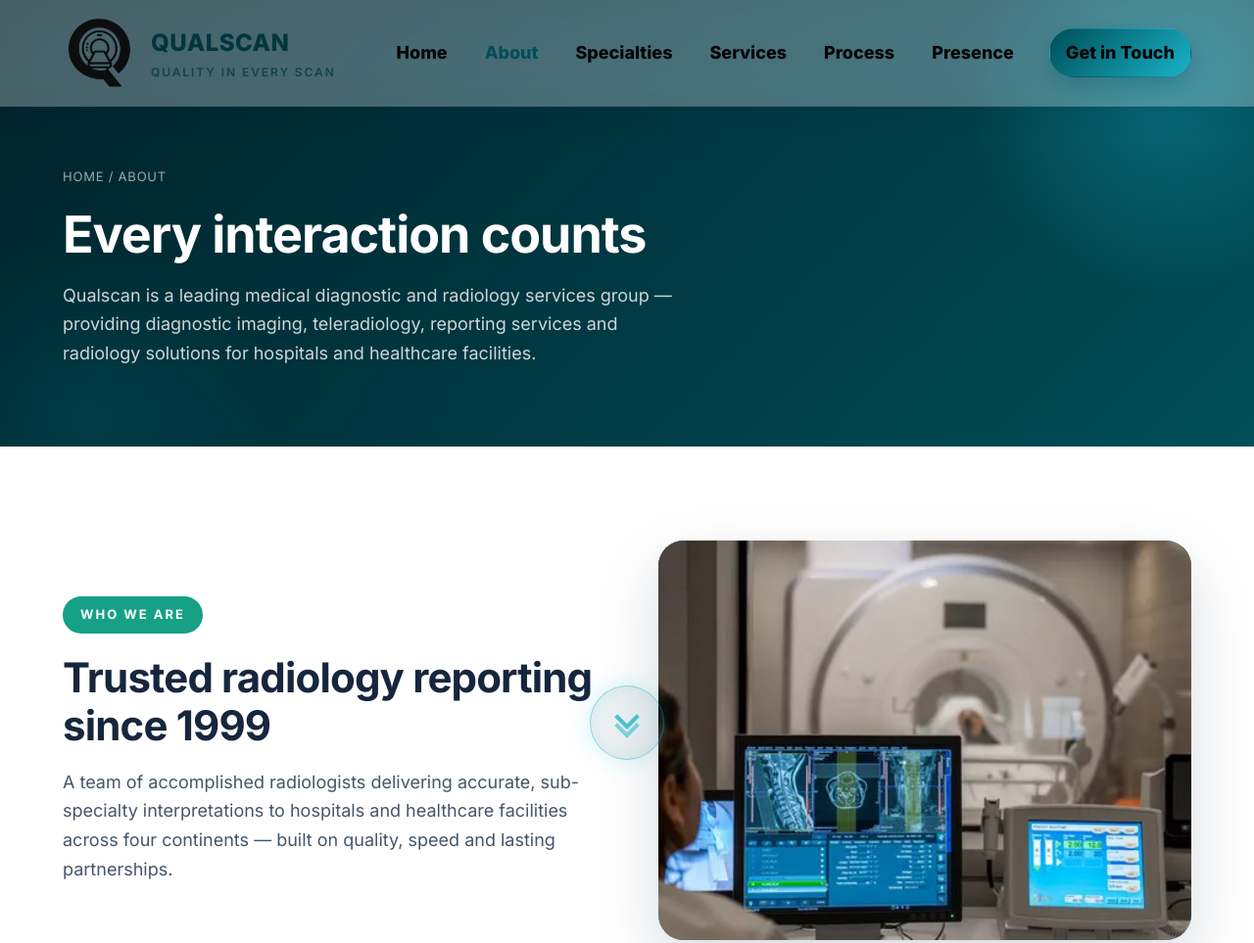
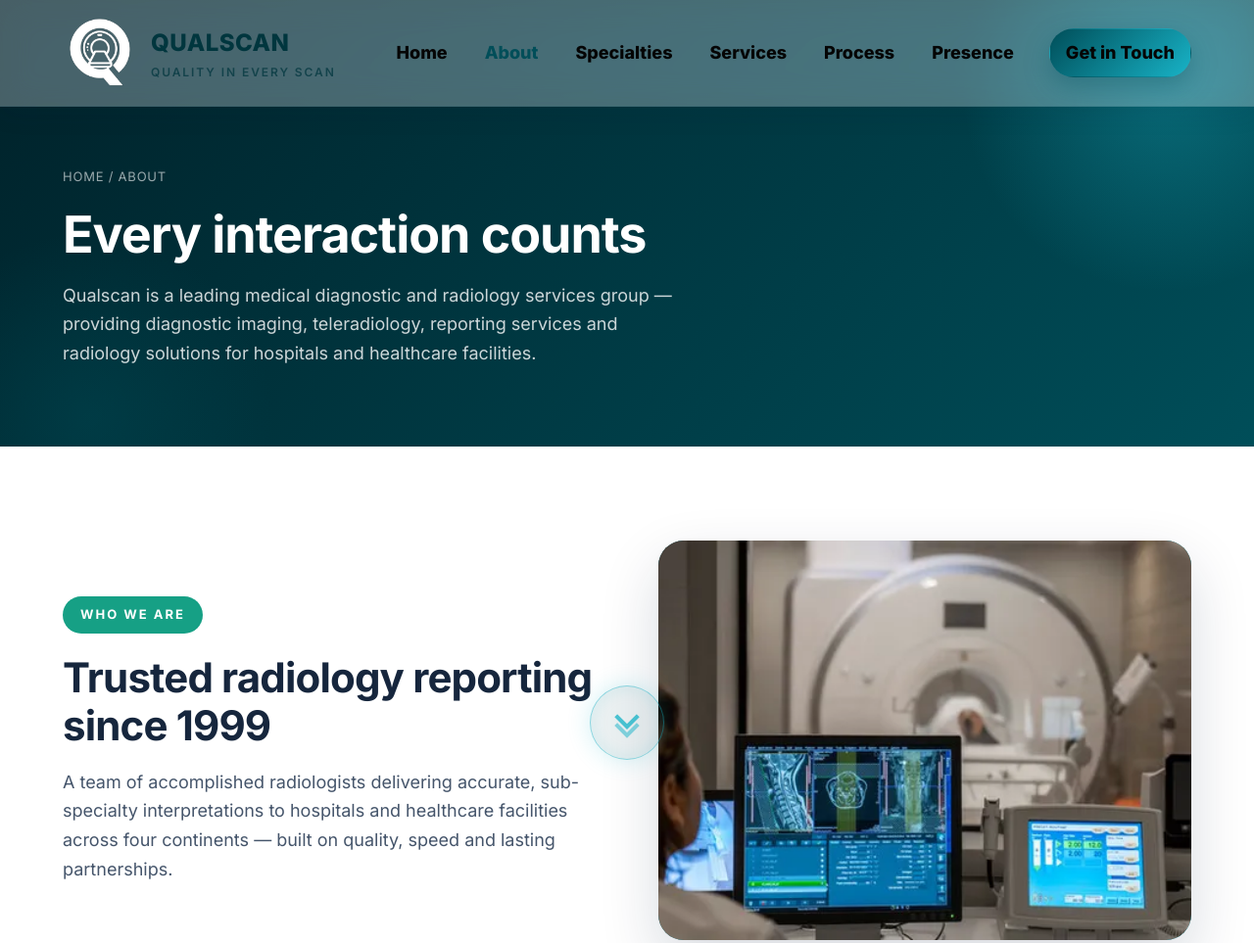
Before and after one commit to sudeep66102005/QUALSCAN-, a plain HTML site: page about.html in a window 1280 px wide. Shown: the top 963 px of the page at 98% size. Drawn offline with Linux system fonts and the light colour scheme.

Commit message:
Update site logo to assets/logolast.png

```diff
--- a/about.html
+++ b/about.html
@@ -15,7 +15,7 @@
   <header class="site-header header--solid">
     <div class="container nav">
       <a href="index.html" class="brand">
-        <span class="brand-mark brand-mark--logo" aria-hidden="true"><img src="assets/logoy.png" alt="Qualscan logo" /></span>
+        <span class="brand-mark brand-mark--logo" aria-hidden="true"><img src="assets/logolast.png" alt="Qualscan logo" /></span>
         <span>Qualscan<small>Quality in every scan</small></span>
       </a>
       <nav class="nav-links" aria-label="Primary">
@@ -174,7 +174,7 @@
     <div class="container">
       <div class="footer-grid">
         <div class="footer-about">
-          <div class="brand"><span class="brand-mark brand-mark--logo" aria-hidden="true"><img src="assets/logoy.png" alt="Qualscan logo" /></span><span>Qualscan</span></div>
+          <div class="brand"><span class="brand-mark brand-mark--logo" aria-hidden="true"><img src="assets/logolast.png" alt="Qualscan logo" /></span><span>Qualscan</span></div>
           <p>A leading medical diagnostic and radiology services group providing teleradiology and reporting solutions for hospitals and healthcare facilities worldwide.</p>
         </div>
         <div class="footer-col"><h4>Company</h4><a href="about.html">About</a><a href="process.html">Our Process</a><a href="presence.html">Global Presence</a></div>
```
Also changed, not shown: contact.html (+2 -2 lines), index.html (+3 -3 lines), presence.html (+2 -2 lines), process.html (+2 -2 lines), services.html (+2 -2 lines), specialties.html (+2 -2 lines).
